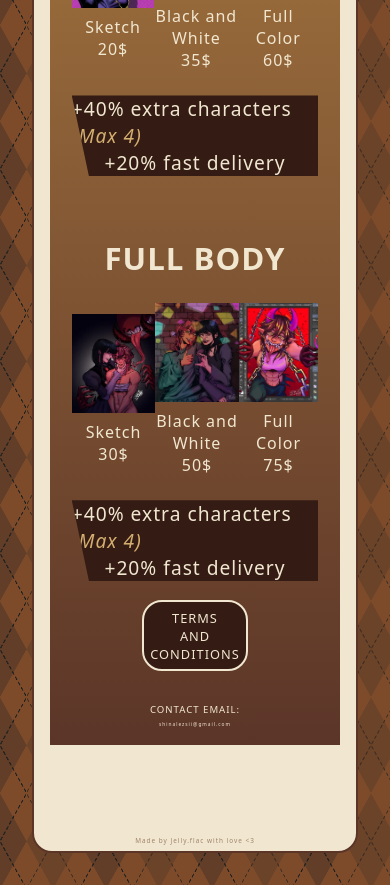
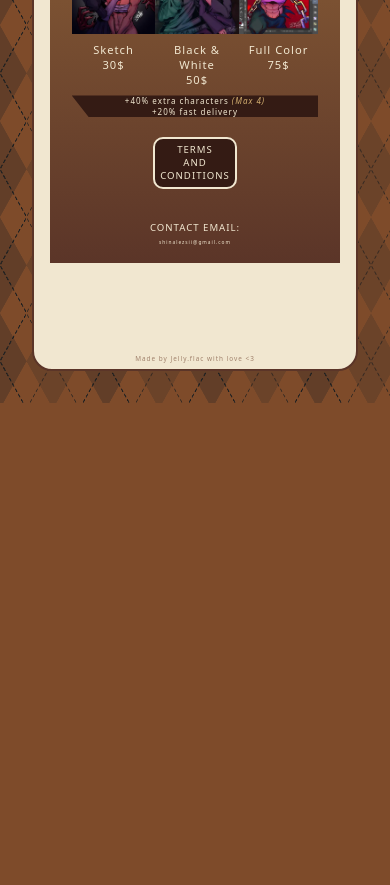
Before and after one commit to Jellyv7/Commisions-Alez-Webpage, an Astro site: page /commisions in a window 390 px wide. Shown: the part 743-1628 px from the top of the page. After the commit the page ends 1146 px from the top, so only its background shows below. Built offline with nearby package versions, Linux system fonts and the light colour scheme; Astro itself is replaced by a stand-in of ours; a web font is replaced by a local one.

Commit message:
add media queries commisions page

```diff
--- a/src/components/Prices.astro
+++ b/src/components/Prices.astro
@@ -19,7 +19,7 @@ const { title, images, prices, extraCharacterPrice, maxExtraCharacters, fastDeli
 		<div>
 			<Image src={images[1]} alt="Commision Example Image"/>
 			<div>
-				<span>Black and White</span>
+				<span>Black & White</span>
 				<span>{prices[1]}$</span>
 			</div>
 		</div>
@@ -59,6 +59,7 @@ const { title, images, prices, extraCharacterPrice, maxExtraCharacters, fastDeli
 
 	.images {
 		display: flex;
+		align-items: baseline;
 		width: 85%;
 	}
 
@@ -114,4 +115,23 @@ const { title, images, prices, extraCharacterPrice, maxExtraCharacters, fastDeli
 		transform: scaleY(1);
 		transition-timing-function: cubic-bezier(0.52, 1.64, 0.37, 0.66);
 	}
+
+	@media (width <= 700px) {
+		section {
+			gap: .5em;
+		}
+
+		span {
+			font-size: 0.7rem;
+		}
+
+		header {
+			margin-top: .5em;
+			font-size: 1rem;
+		}
+
+		footer > span {
+			font-size: 0.5rem;
+		}
+	}
 </style>
--- a/src/pages/commisions.astro
+++ b/src/pages/commisions.astro
@@ -81,4 +81,11 @@ const comms = [
 		color: var(--background-400);
 		scale: 1.1;
 	}
+
+	@media (width <= 700px) {
+		div > .terms__button {
+			font-size: 0.6rem;
+			border-radius: 10px;
+		}
+	}
 </style>
```
